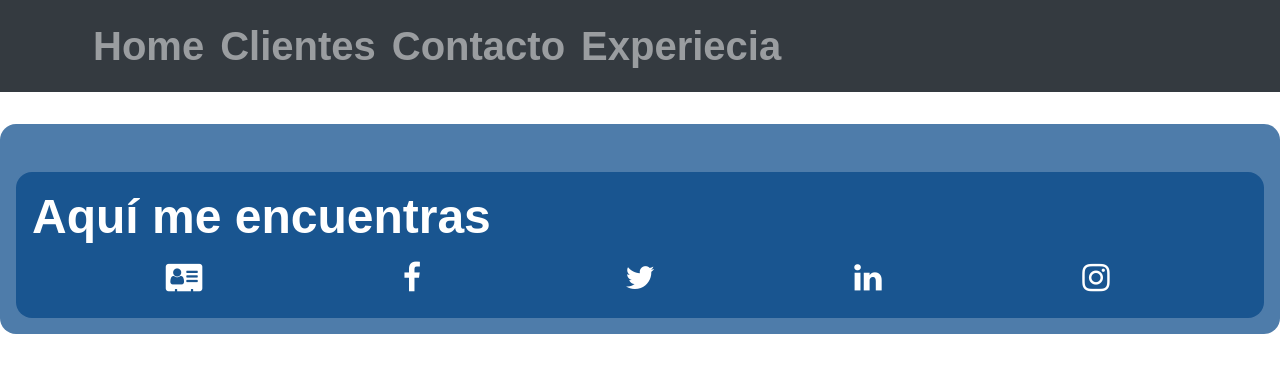
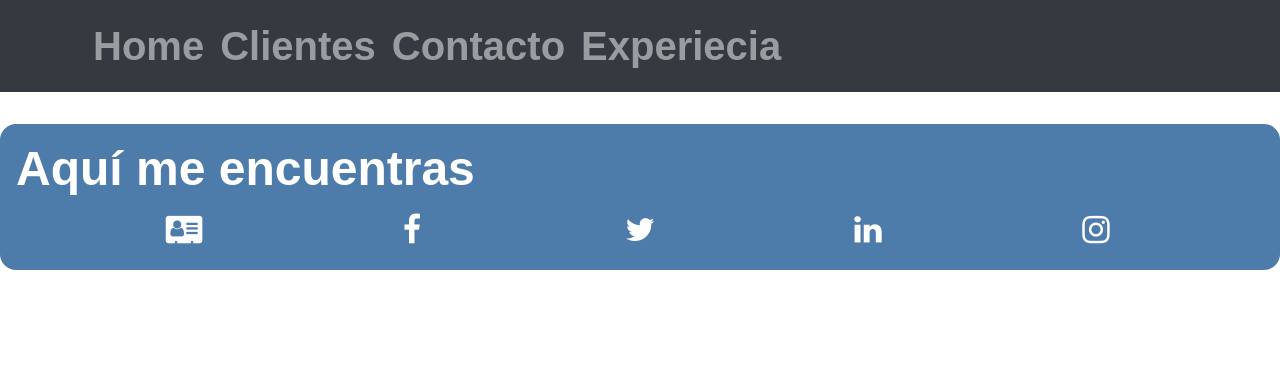
Before and after one commit to ignaciosalia/myReactPortfolio, a React (Create React App) app: page /Contacto in a window 1280 px wide. Shown: the top 372 px of the page. Built offline with nearby package versions, Linux system fonts and the light colour scheme; a web font is replaced by a local one.

Commit message:
Mejora de la apariencia general

```diff
--- a/src/Contacto.jsx
+++ b/src/Contacto.jsx
@@ -9,7 +9,7 @@ export default class Contacto extends React.Component{
     render(){
         /**Agegar los iconos con awesome font usando React awesome */
         return (
-            <div className="redes">
+            <div className="redes-all">
                   <div className="redes">
                   <h2 className="subtitulo">Aquí me encuentras</h2>
                 <Container >
```
